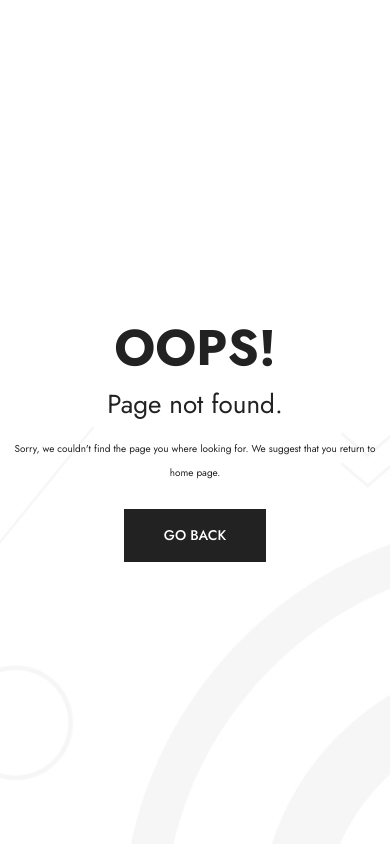
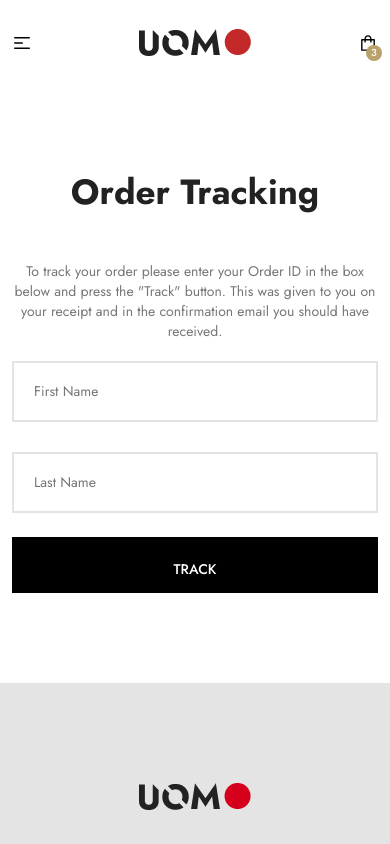
Before and after one commit to Sijan666/uomo-eCommerce, a React (Vite) app: page /tracking in a window 390 px wide. Before the commit this address had no page. Shown: the top 844 px of the page. Built offline with nearby package versions, Linux system fonts and the light colour scheme.

Commit message:
feat : add tracking page with responsive

```diff
--- a/src/App.jsx
+++ b/src/App.jsx
@@ -16,6 +16,7 @@ import Shipping from "./components/pages/Shipping";
 import ReceivedOrder from "./components/pages/ReceivedOrder";
 import Login from "./components/pages/Login";
 import Register from "./components/pages/Register";
+import Tracking from "./components/pages/Tracking";
 
 
 function App() {
@@ -38,6 +39,7 @@ function App() {
           <Route path="/receivedOrder" element={<ReceivedOrder/>} />
           <Route path="/login" element={<Login/>} />
           <Route path="/register" element={<Register/>} />
+          <Route path="/tracking" element={<Tracking/>} />
         </Route>
         <Route path="*" element={<Error />} />
       </Routes>
--- a/src/components/pages/OrderTracking.jsx
+++ /dev/null
@@ -1,22 +0,0 @@
-import React from 'react'
-import Container from '../Container'
-
-const OrderTracking = () => {
-    return (
-        <>
-        <section id='orderTracking'>
-            <div className="py-[90px]">
-                <Container>
-                    <div className="lg:w-[500px]">
-                        <div className="heading text-center">
-                            <h3>Order Tracking</h3>
-                        </div>
-                    </div>
-                </Container>
-            </div>
-        </section>
-        </>
-    )
-}
-
-export default OrderTracking
--- /dev/null
+++ b/src/components/pages/Tracking.jsx
@@ -0,0 +1,39 @@
+import React from 'react'
+import Container from '../Container'
+import Button from '../Button'
+
+const Tracking = () => {
+    return (
+        <>
+        <section id='orderTracking'>
+            <div className="py-[90px] font-Jost">
+                <Container>
+                    <div className="lg:w-[500px] mx-auto">
+                        <div className="heading text-center">
+                            <h3 className='text-[35px] font-bold text-[#222222]'>Order Tracking</h3>
+                            <p className='pt-[42px] pb-5 text-sm text-[#767676]'>To track your order please enter your Order ID in the box below and press the "Track" button. This was given to you on your receipt and in the confirmation email you should have received.</p>
+                        </div>
+                        <div className="inputForm flex flex-col gap-7.5 ">
+                            {/* first name */}
+                            <div className="input-container w-full md:w-[500px] mx-auto">
+                                <input type="text" id="myInput" placeholder=" " className="input"/>
+                                <label htmlFor="myInput" className="label">First Name</label>
+                            </div>
+                            {/* last name */}
+                            <div className="input-container w-full md:w-[500px] mx-auto">
+                                <input type="text" id="myInput" placeholder=" " className="input"/>
+                                <label htmlFor="myInput" className="label">Last Name</label>
+                            </div>
+                        </div>
+                        <div className="btn mt-6">
+                            <Button btnText={'Track'} className={'uppercase pt-[22px] pb-3.5 bg-black w-full text-sm text-white font-medium'}/>
+                        </div>
+                    </div>
+                </Container>
+            </div>
+        </section>
+        </>
+    )
+}
+
+export default Tracking
```
